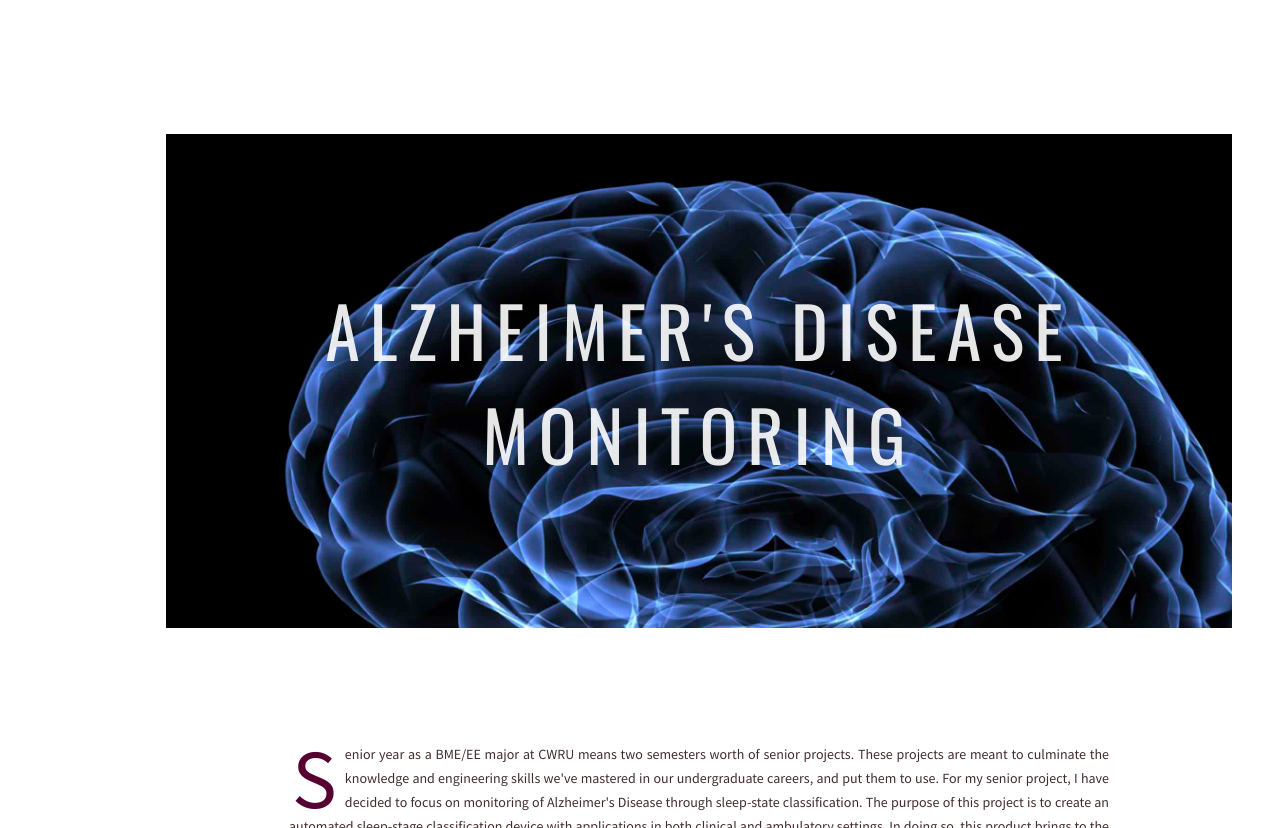
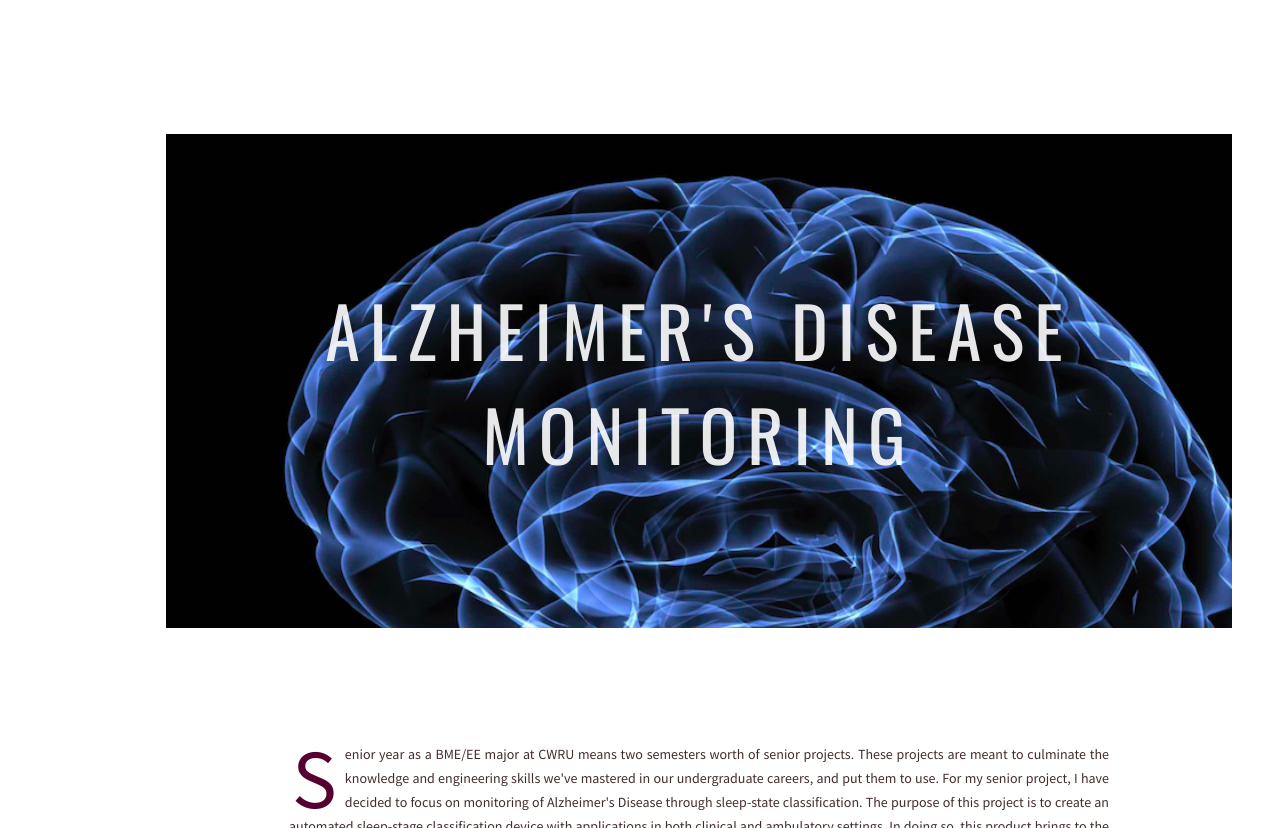
Before and after one commit to jamiemyu/sitev2, a plain HTML site: page projects/index.html in a window 1280 px wide. Shown: the part 640-1468 px from the top of the page. Drawn offline with nearby package versions, Linux system fonts and the light colour scheme.

Commit message:
update to png

```diff
--- a/assets/stylesheets/projects.css
+++ b/assets/stylesheets/projects.css
@@ -33,7 +33,7 @@
 /**************************/
 #parallax #ad-monitoring {
     background-attachment: fixed;
-    background-image: url('../images/ad-monitoring.jpg');
+    background-image: url('../images/alzheimers.png');
     background-repeat: no-repeat;
     background-position: top center;
     background-size: cover;
```
Also changed, not shown: assets/images/alzheimers.png (added).
